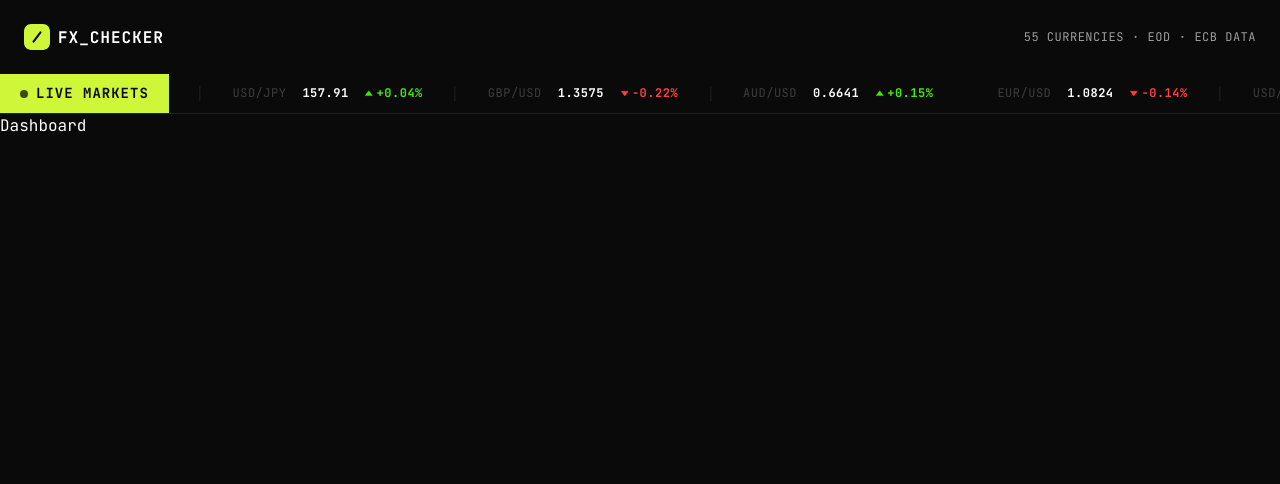
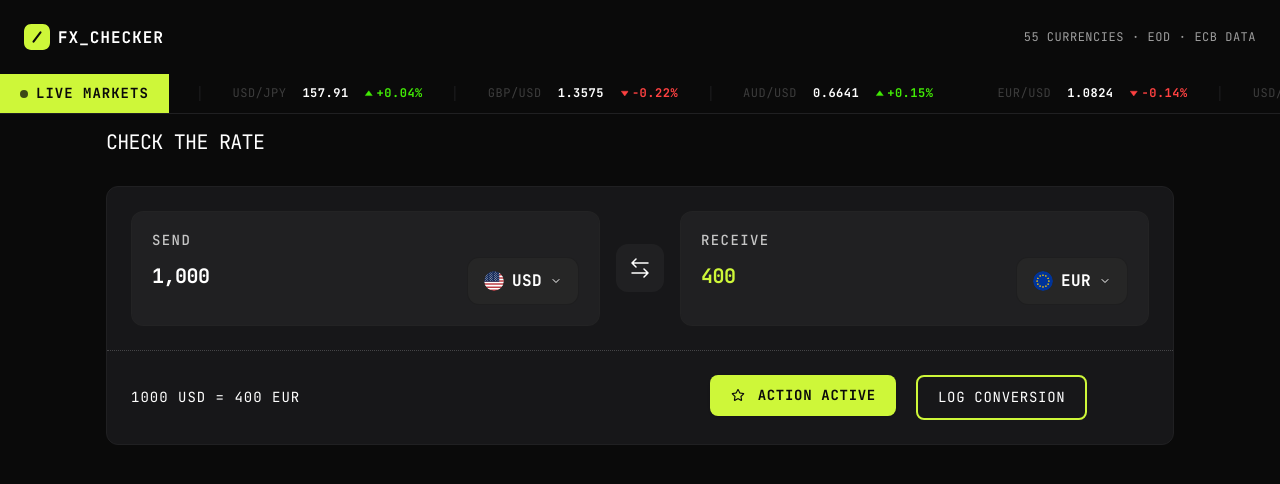
Before and after one commit to barriedirk/frontend-mentor-exercise-44-foreign-exchange-currency-converter, a Next.js app in the folder frontend/: page / in a window 1280 px wide. Shown: the top 484 px of the page. Built offline with nearby package versions, Linux system fonts and the light colour scheme.

Commit message:
update(rate): fix styles and add buttons

```diff
--- a/frontend/app/(home)/page.tsx
+++ b/frontend/app/(home)/page.tsx
@@ -1,4 +1,4 @@
-import Dashboard from "@/features/dashboard/dashboard";
+import Dashboard from "@/features/dashboard/Dashboard";
 import Header from "./_components/Header";
 import LiveMarkets from "./_components/LiveMarkets";
 
--- a/frontend/app/globals.css
+++ b/frontend/app/globals.css
@@ -48,6 +48,8 @@
   --radius-20: 1.25rem;
   --radius-24: 1.5rem;
   --radius-full: 9999px;
+
+  --max-inner-container: 68.75rem;
 }
 
 @theme {
@@ -61,6 +63,7 @@
 
   --color-text-primary: var(--color-neutral-50);
   --color-text-secondary: var(--color-neutral-200);
+  --color-text-tertiary: var(--color-neutral-100);
   --color-text-muted: var(--color-neutral-400);
 
   --color-border-subtle: var(--color-neutral-600);
--- /dev/null
+++ b/frontend/features/currency-exchange/CurrencyExchange.tsx
@@ -0,0 +1,59 @@
+"use client";
+
+import { useMemo, useState } from "react";
+
+import { MOCK_CURRENCY_GROUPS } from "@/domain/currency/mocks";
+import { CurrencyGroup } from "@/domain/currency/currency";
+import CurrencyExchangeView from "./CurrencyExchangeView";
+
+const CURRENCY_GROUPS: readonly CurrencyGroup[] = MOCK_CURRENCY_GROUPS;
+
+export default function CurrencyExchange() {
+  const [sendAmount, setSendAmount] = useState("1000");
+  const [sendCurrencyCode, setSendCurrencyCode] = useState("USD");
+
+  const [receiveAmount, setReceiveAmount] = useState("400");
+  const [receiveCurrencyCode, setReceiveCurrencyCode] = useState("EUR");
+
+  const [isActionActive, setIsActionActive] = useState(false);
+
+  const conversionRate = useMemo(() => {
+    // TODO: implement conversion rate calculation
+    return `${sendAmount} ${sendCurrencyCode} = ${receiveAmount} ${receiveCurrencyCode}`;
+  }, [sendAmount, sendCurrencyCode, receiveAmount, receiveCurrencyCode]);
+
+  const handleSwap = () => {
+    setSendCurrencyCode(receiveCurrencyCode);
+    setReceiveCurrencyCode(sendCurrencyCode);
+    setSendAmount(receiveAmount);
+    setReceiveAmount(sendAmount);
+  };
+
+  const handleActionActive = () => {
+    // TODO: implement action active
+    setIsActionActive(!isActionActive);
+  };
+
+  const handleLogConversion = () => {
+    // TODO: implement log conversion
+  };
+
+  return (
+    <CurrencyExchangeView
+      sendAmount={sendAmount}
+      setSendAmount={setSendAmount}
+      sendCurrencyCode={sendCurrencyCode}
+      setSendCurrencyCode={setSendCurrencyCode}
+      receiveAmount={receiveAmount}
+      setReceiveAmount={setReceiveAmount}
+      receiveCurrencyCode={receiveCurrencyCode}
+      setReceiveCurrencyCode={setReceiveCurrencyCode}
+      currencyGroups={CURRENCY_GROUPS}
+      conversionRate={conversionRate}
+      isActionActive={isActionActive}
+      onSwap={handleSwap}
+      onActionActive={handleActionActive}
+      onLogConversion={handleLogConversion}
+    />
+  );
+}
--- /dev/null
+++ b/frontend/features/currency-exchange/CurrencyExchangeView.tsx
@@ -0,0 +1,87 @@
+"use client";
+
+import { CurrencyInputPanel } from "@/shared/components/CurrencyInputPanel";
+import { SwapButton } from "@/shared/components/SwapButton";
+
+import { CurrencyGroup } from "@/domain/currency/currency";
+import { Dispatch, SetStateAction } from "react";
+import { Button } from "@/shared/ui/Button";
+import { StarIcon, StarFilledIcon } from "@/shared/assets/icons";
+
+interface CurrencyExchangeProps {
+  readonly conversionRate: string;
+  readonly sendAmount: string;
+  readonly setSendAmount: Dispatch<SetStateAction<string>>;
+  readonly sendCurrencyCode: string;
+  readonly setSendCurrencyCode: Dispatch<SetStateAction<string>>;
+  readonly receiveAmount: string;
+  readonly setReceiveAmount: Dispatch<SetStateAction<string>>;
+  readonly receiveCurrencyCode: string;
+  readonly setReceiveCurrencyCode: Dispatch<SetStateAction<string>>;
+  readonly currencyGroups: readonly CurrencyGroup[];
+  readonly isActionActive: boolean;
+  readonly onSwap: () => void;
+  readonly onActionActive: () => void;
+  readonly onLogConversion: () => void;
+}
+
+export default function CurrencyExchangeView({
+  conversionRate,
+  sendAmount,
+  setSendAmount,
+  sendCurrencyCode,
+  setSendCurrencyCode,
+  receiveAmount,
+  setReceiveAmount,
+  receiveCurrencyCode,
+  setReceiveCurrencyCode,
+  currencyGroups,
+  isActionActive,
+  onSwap,
+  onActionActive,
+  onLogConversion,
+}: CurrencyExchangeProps) {
+  return (
+    <section
+      aria-label="Currency converter calculator"
+      className="w-full max-w-[1200px] bg-surface-card pt-[var(--spacing-300)] rounded-12 border border-border-subtle"
+    >
+      <div className="flex flex-col sm:flex-row items-center gap-[var(--spacing-200)] w-full px-[var(--spacing-300)] mb-[var(--spacing-300)]">
+        <CurrencyInputPanel
+          label="SEND"
+          value={sendAmount}
+          currencyCode={sendCurrencyCode}
+          onValueChange={(value) => setSendAmount(value)}
+          onCurrencySelect={(currency) => setSendCurrencyCode(currency.code)}
+          currencyGroups={currencyGroups as CurrencyGroup[]}
+        />
+
+        <div className="shrink-0 z-10">
+          <SwapButton onClick={onSwap} />
+        </div>
+
+        <CurrencyInputPanel
+          label="RECEIVE"
+          value={receiveAmount}
+          currencyCode={receiveCurrencyCode}
+          readOnly
+          onValueChange={(value) => setReceiveAmount(value)}
+          onCurrencySelect={(currency) => setReceiveCurrencyCode(currency.code)}
+          currencyGroups={currencyGroups as CurrencyGroup[]}
+        />
+      </div>
+      <div className="text-preset-4 mt-[var(--spacing-200)] flex flex-col sm:flex-row sm:justify-between items-center gap-[var(--spacing-200)] py-[var(--spacing-300)] px-[var(--spacing-300)] border-t border-neutral-300 border-dotted">
+        <p className="text-center sm:text-left w-full">{conversionRate}</p>
+        <div className="flex flex-row gap-2 w-full justify-center gap-5">
+          <Button variant="actionActive" onClick={onActionActive}>
+            {isActionActive ? <StarFilledIcon /> : <StarIcon />}
+            Action Active
+          </Button>
+          <Button variant="actionDoubleBorder" onClick={onLogConversion}>
+            LOG CONVERSION
+          </Button>
+        </div>
+      </div>
+    </section>
+  );
+}
--- a/frontend/features/dashboard/dashboard.tsx
+++ b/frontend/features/dashboard/dashboard.tsx
@@ -1,7 +1,12 @@
+import CurrencyExchange from "../currency-exchange/CurrencyExchange";
+
 export default function Dashboard() {
   return (
-    <section>
-      <h1>Dashboard</h1>
+    <section className="p-[var(--spacing-200)] w-full max-w-[var(--max-inner-container))] mx-auto">
+      <h1 className="text-preset-2 text-text-primary mb-[var(--spacing-400)]">
+        CHECK THE RATE
+      </h1>
+      <CurrencyExchange />
     </section>
   );
 }
--- a/frontend/shared/components/CurrencyInputPanel/CurrencyInputPanel.tsx
+++ b/frontend/shared/components/CurrencyInputPanel/CurrencyInputPanel.tsx
@@ -62,14 +62,14 @@ export function CurrencyInputPanel({
     <fieldset
       aria-labelledby={labelId}
       className={cn(
-        "flex flex-col gap-[0.5rem] w-full p-[1.5rem] bg-neutral-900/40 border border-neutral-800/60 rounded-12 font-mono transition-all focus-within:border-neutral-700 focus-within:bg-neutral-900/80",
+        "flex flex-col gap-[0.5rem] w-full p-[var(--spacing-250)] bg-surface-input border border-neutral-800/60 rounded-12 font-mono transition-all focus-within:border-neutral-700 focus-within:bg-neutral-900/80",
         className,
       )}
       {...props}
     >
       <span
         id={labelId}
-        className="text-preset-5 text-text-muted uppercase tracking-widest font-medium"
+        className="text-preset-4 text-text-tertiary uppercase tracking-widest font-medium"
       >
         {label}
       </span>
@@ -77,10 +77,13 @@ export function CurrencyInputPanel({
         <AmountInput
           value={value}
           readOnly={readOnly}
-          className={cn({
-            "text-brand": label === "RECEIVE",
-            "cursor-default": readOnly,
-          })}
+          className={cn(
+            {
+              "text-brand": label === "RECEIVE",
+              "cursor-default": readOnly,
+            },
+            "text-preset-2",
+          )}
           onChange={onValueChange ?? (() => {})}
           aria-label={`${label} amount`}
           aria-readonly={readOnly}
--- a/frontend/shared/components/SwapButton/SwapButton.tsx
+++ b/frontend/shared/components/SwapButton/SwapButton.tsx
@@ -1,4 +1,3 @@
-import * as React from "react";
 import { ExchangeVerticalIcon } from "@/shared/assets/icons";
 import { IconButton } from "@/shared/ui/IconButton";
 
@@ -15,7 +14,7 @@ export function SwapButton({ className, ...props }: SwapButtonProps) {
       size="sm"
       {...props}
     >
-      <ExchangeVerticalIcon className="rotate-90" />
+      <ExchangeVerticalIcon className="sm:rotate-90" />
     </IconButton>
   );
 }
--- a/frontend/shared/ui/Button.tsx
+++ b/frontend/shared/ui/Button.tsx
@@ -3,11 +3,10 @@ import { cva, type VariantProps } from "class-variance-authority";
 import { cn } from "@/shared/utils/cn";
 
 const buttonVariants = cva(
-  "inline-flex items-center justify-center font-mono uppercase tracking-wider transition-all focus-visible:outline-none disabled:pointer-events-none disabled:opacity-30 cursor-pointer h-fit w-fit select-none rounded-8",
+  "inline-flex items-center justify-center gap-3 font-mono uppercase tracking-wider transition-all focus-visible:outline-none disabled:pointer-events-none disabled:opacity-30 cursor-pointer h-fit w-fit select-none rounded-8",
   {
     variants: {
       variant: {
-        // CORRECCIÓN: Forzamos el redondeado con brackets para saltarnos las restricciones de twMerge
         action:
           "bg-transparent text-text-primary border border-brand hover:bg-surface-hover active:bg-brand active:text-neutral-900 focus:ring-2 focus:ring-brand focus:ring-offset-2 focus:ring-offset-surface-main rounded-[0.5rem]",
         actionActive:
```
